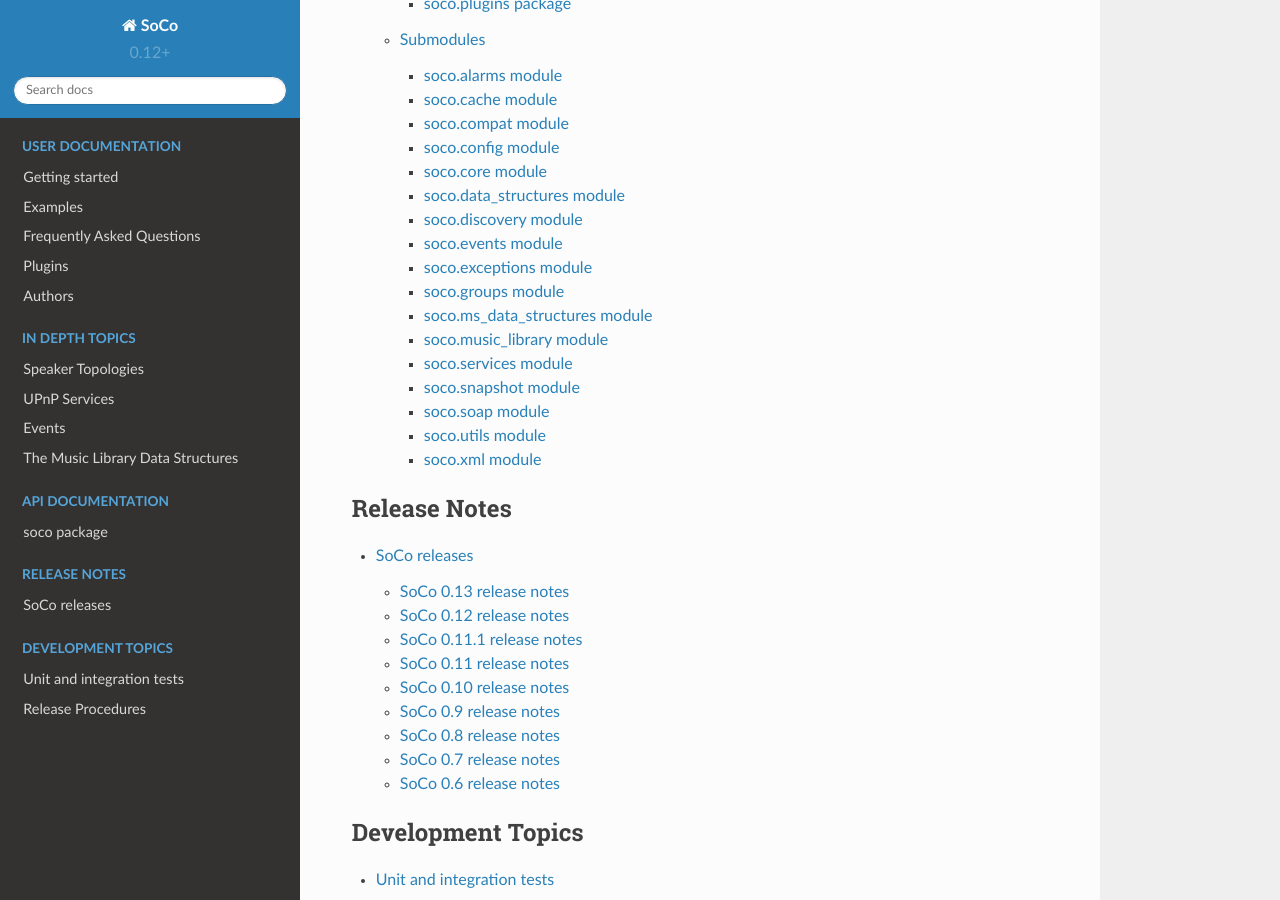
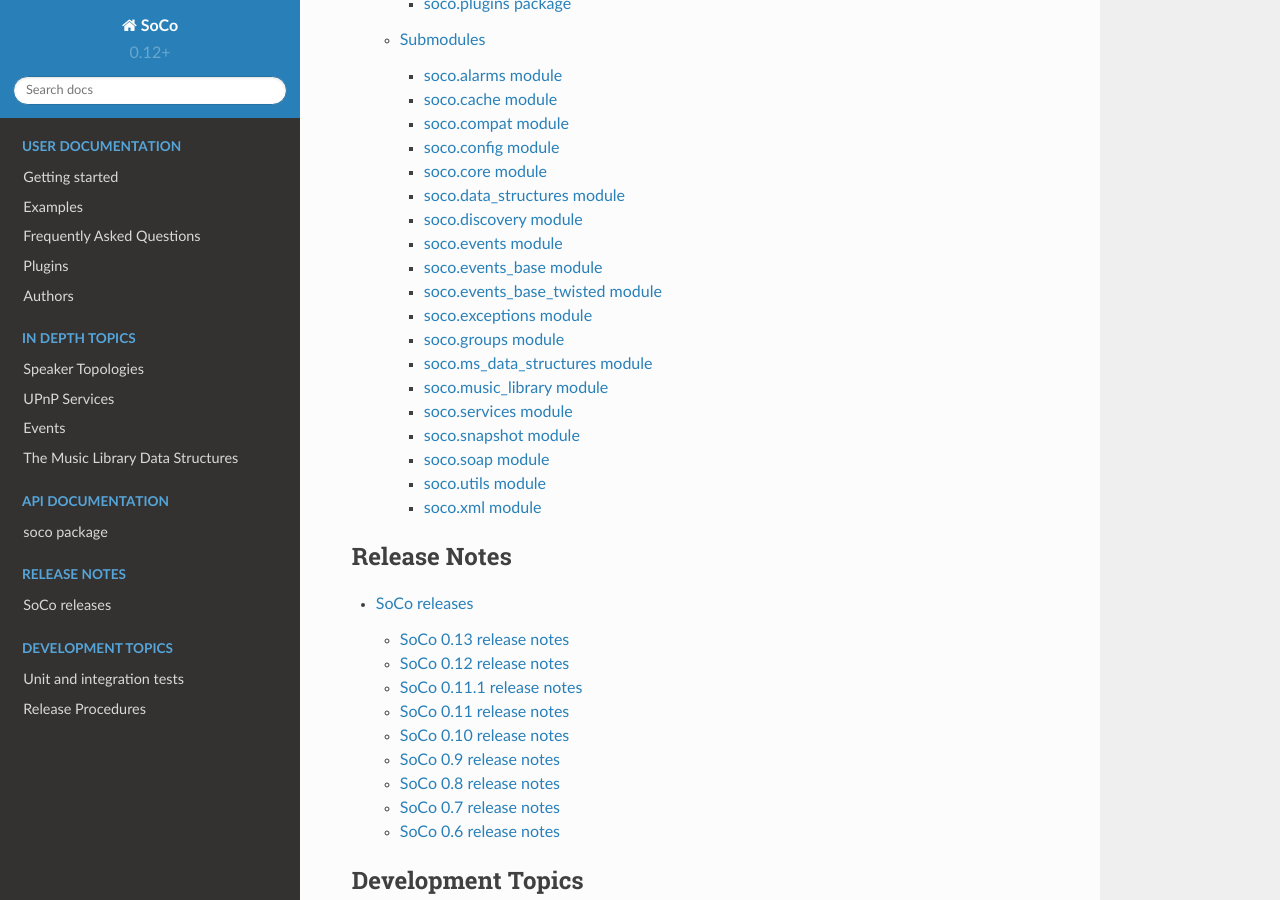
Before and after one commit to SoCo/SoCo, a Sphinx documentation site: the page built from doc/index.rst, in a window 1280 px wide and 900 px high, scrolled down 2288 px. Built offline with Sphinx 7.4.7 and the Read the Docs theme 2.0.0, drawn with Linux system fonts in a browser that asks for light colours.

Commit message:
Update soco.events.rst

```diff
--- a/doc/api/soco.events.rst
+++ b/doc/api/soco.events.rst
@@ -2,3 +2,13 @@
 ==================
 
 .. automodule:: soco.events
+
+soco.events_base module
+=======================
+
+.. automodule:: soco.events_base
+
+soco.events_base_twisted module
+===============================
+
+.. automodule:: soco.events_base_twisted
```
